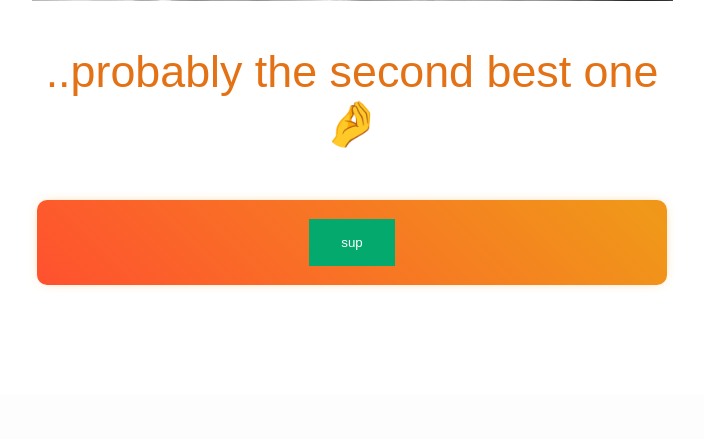
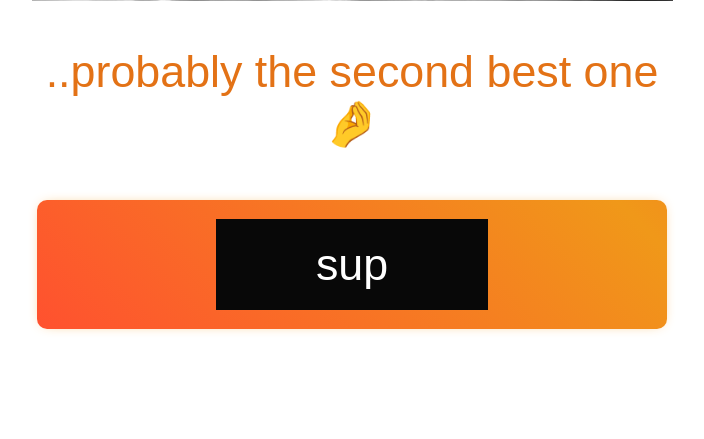
Before and after one commit to swantron/flask-do, a Flask app: page / in a window 1280 px wide. Shown: the part 1835-2274 px from the top of the page, without its empty margins (288-992 px from the left). Before the commit the page ends 2123 px from the top, so only its background shows below. Run offline with Flask 2, Linux system fonts and the light colour scheme.

Commit message:
button styling

```diff
--- a/templates/index.html
+++ b/templates/index.html
@@ -275,13 +275,14 @@
     }
 
     input[type=button] {
-      background-color: #04AA6D;
+      background-color: #080808;
       border: none;
       color: white;
-      padding: 16px 32px;
+      padding: 20px 100px;
       text-decoration: none;
       margin: 4px 2px;
       cursor: pointer;
+      font-size: 2.8rem;
     }
 
     .button {
```
